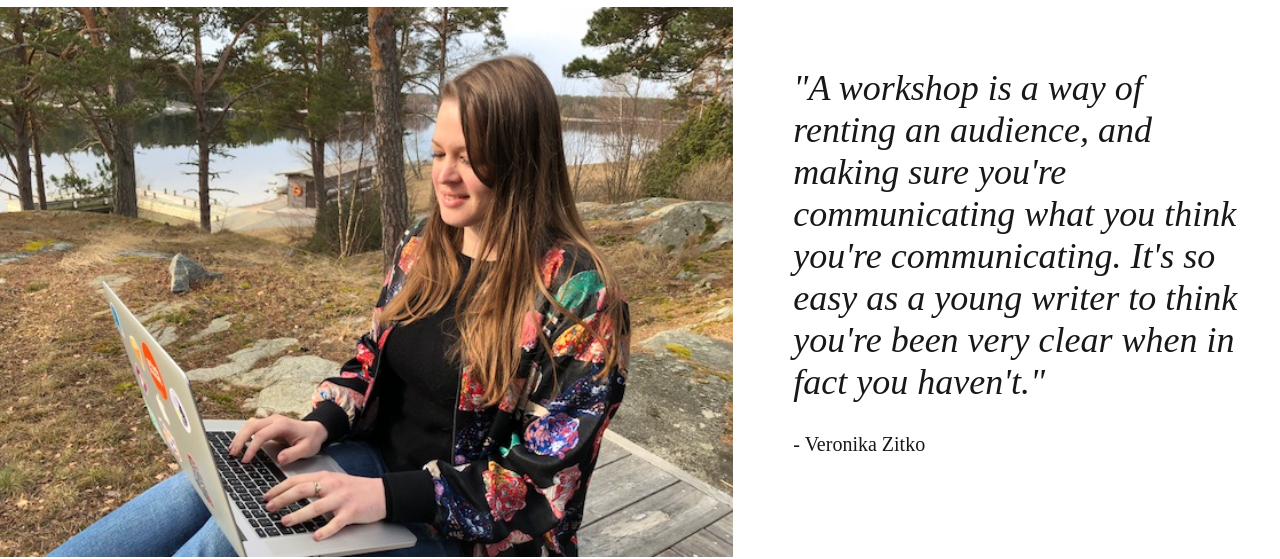
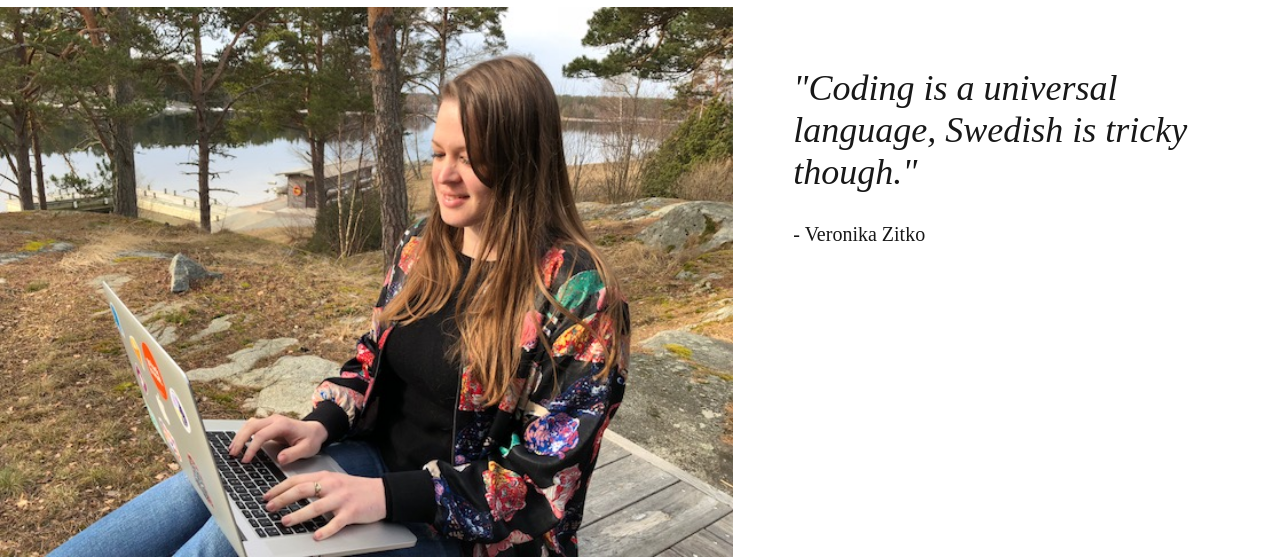
Before and after one commit to veronika19880221/veronika19880221.github.io., a plain HTML site: page index.html in a window 1280 px wide. Shown: the part 2959-3518 px from the top of the page. Drawn offline with Linux system fonts and the light colour scheme.

Commit message:
Change my quote

```diff
--- a/index.html
+++ b/index.html
@@ -52,7 +52,7 @@
       <div class="outer_container">
         <img src="./images/Vero.jpg" />
         <div class="text-box">
-          <h2> "A workshop is a way of renting an audience, and making sure you're communicating what you think you're communicating. It's so easy as a young writer to think you're been very clear when in fact you haven't." </h2>
+          <h2> "Coding is a universal language, Swedish is tricky though." </h2>
           <p> - Veronika Zitko
           <!-- <p> After a delicious vegan lunch we had a first part of our workshop and we took it very seriously. Lorem ipsum dolor sit amet, consectetur adipiscing elit, sed do eiusmod tempor incididunt ut labore et dolore magna aliqua. Ut enim ad minim veniam, quis nostrud exercitation ullamco laboris </p> -->
         </div>
```
